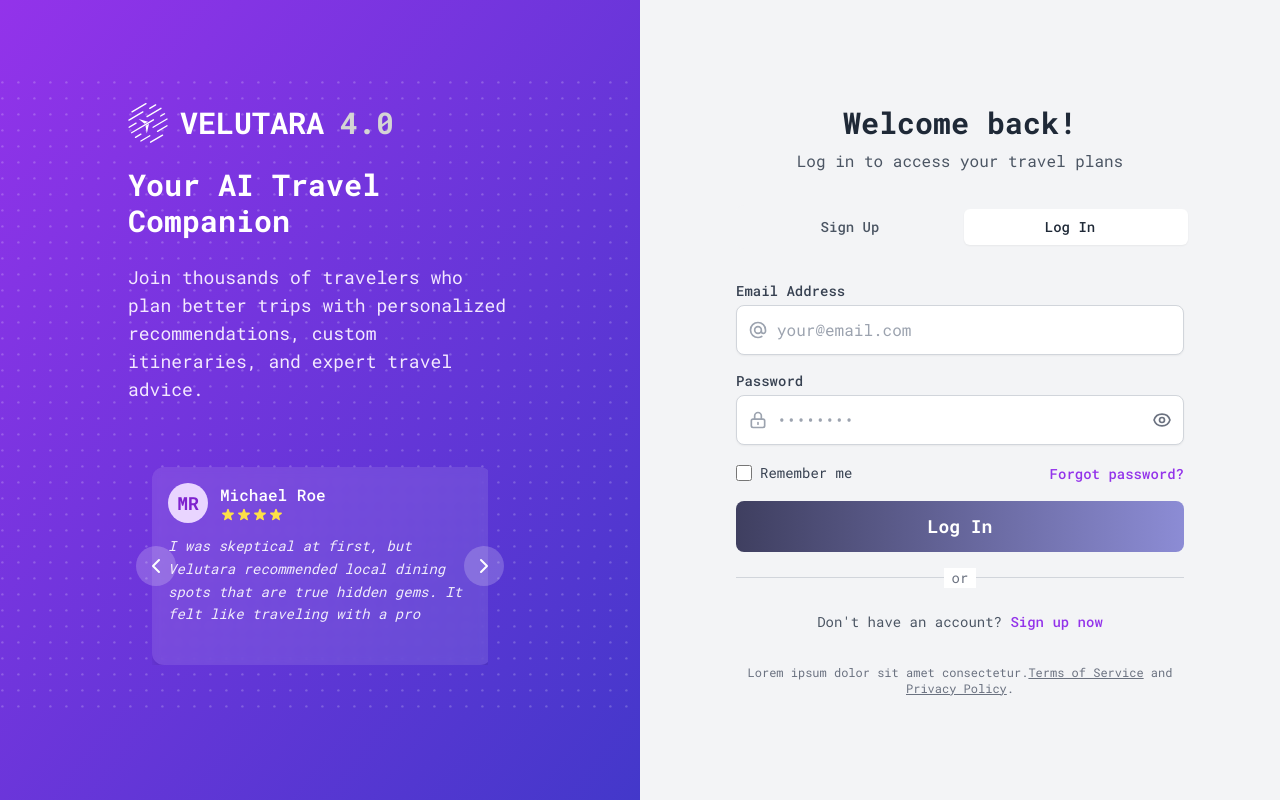
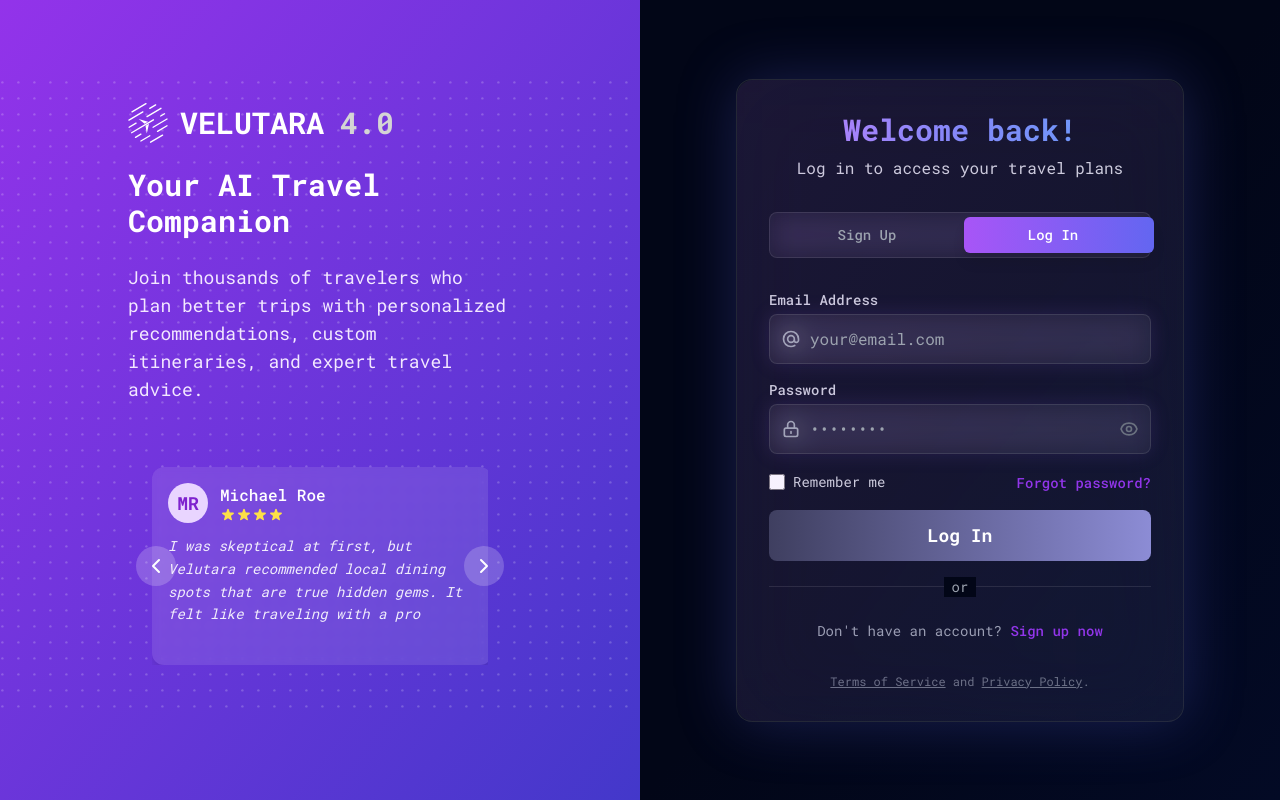
Before and after one commit to ariespujieprasetio/travel-web, a Next.js app: page /login in a window 1280 px wide. Built offline with nearby package versions, Linux system fonts and the light colour scheme; no server answers.

Commit message:
loginpage new ui

```diff
--- a/app/login/page.tsx
+++ b/app/login/page.tsx
@@ -336,8 +336,51 @@
       </div>
 
       {/* Right side with login form */}
-      <div className="w-full md:w-1/2 flex items-center justify-center p-8">
-        <div className="max-w-md w-full">
+      <div className="
+        w-full md:w-1/2
+        flex items-center justify-center
+        p-8
+        bg-gradient-to-br from-[#020617] via-[#020617] to-[#030a25]
+        relative
+        text-white
+        overflow-hidden
+        ">
+        <div className="pointer-events-none absolute inset-0 -z-10">
+
+      <div className="
+        absolute
+        w-[700px] h-[700px]
+        bg-purple-600/20
+        blur-[200px]
+        top-[-200px] right-[-200px]
+      " />
+
+      <div className="
+        absolute
+        w-[600px] h-[600px]
+        bg-indigo-600/20
+        blur-[180px]
+        bottom-[-200px] left-[-200px]
+      " />
+
+      </div>
+      <div className="
+        max-w-md w-full
+        bg-white/[0.04]
+        backdrop-blur-2xl
+        border border-white/10
+        rounded-2xl
+        p-8
+        shadow-[0_0_60px_rgba(99,102,241,0.25)]
+        relative
+        before:absolute
+        before:inset-0
+        before:rounded-2xl
+        before:bg-gradient-to-br
+        before:from-purple-500/10
+        before:to-indigo-500/5
+        before:pointer-events-none
+        ">
           {/* Mobile Logo (visible only on mobile) */}
           <div className="flex items-center justify-center md:hidden mb-8">
             <LogoIcon width={36} height={36} color="#6366F1" />
@@ -350,7 +393,11 @@
               initial={{ opacity: 0, y: -10 }}
               animate={{ opacity: 1, y: 0 }}
               transition={{ duration: 0.3 }}
-              className="text-3xl font-bold mb-2 text-gray-800"
+              className="
+              text-3xl font-bold mb-2
+              bg-gradient-to-r from-purple-400 via-indigo-400 to-blue-400
+              text-transparent bg-clip-text
+              "
             >
               {isLogin ? 'Welcome back!' : 'Create your account'}
             </motion.h2>
@@ -359,17 +406,31 @@
               initial={{ opacity: 0 }}
               animate={{ opacity: 1 }}
               transition={{ duration: 0.3, delay: 0.1 }}
-              className="text-gray-600"
+              className="text-gray-300"
             >
               {isLogin ? 'Log in to access your travel plans' : 'Start planning your dream trips with Velutara'}
             </motion.p>
           </div>
 
           {/* Tab switching */}
-          <div className="bg-gray-100 rounded-lg p-1 mb-8 flex relative">
+          <div className="
+          bg-white/[0.03]
+          border border-white/10
+          backdrop-blur-md
+          rounded-lg
+          p-1 mb-8
+          flex relative
+          ">
             {/* Animated highlight */}
             <motion.div
-              className="absolute top-1 bottom-1 rounded-md bg-white shadow-sm z-0"
+              className="
+              absolute top-1 bottom-1 rounded-md
+              bg-gradient-to-r
+              from-purple-500
+              to-indigo-500
+              shadow-lg
+              z-0
+              "
               initial={false}
               animate={{
                 x: isLogin ? '100%' : '0%',
@@ -379,15 +440,22 @@
             />
 
             <button
-              className={`w-1/2 py-2 rounded-md text-sm font-medium transition-colors z-10 relative ${!isLogin ? 'text-gray-800' : 'text-gray-600'
-                }`}
+              className={`w-1/2 py-2 rounded-md text-sm font-medium transition-all duration-300 z-10 relative ${
+                !isLogin
+                  ? 'text-white'
+                  : 'text-gray-400 hover:text-gray-200'
+              }`}
               onClick={() => setIsLogin(false)}
             >
               Sign Up
             </button>
+
             <button
-              className={`w-1/2 py-2 rounded-md text-sm font-medium transition-colors z-10 relative ${isLogin ? 'text-gray-800' : 'text-gray-600'
-                }`}
+              className={`w-1/2 py-2 rounded-md text-sm font-medium transition-all duration-300 z-10 relative ${
+                isLogin
+                  ? 'text-white'
+                  : 'text-gray-400 hover:text-gray-200'
+              }`}
               onClick={() => setIsLogin(true)}
             >
               Log In
@@ -417,7 +485,7 @@
               <form onSubmit={handleSubmit} className="space-y-4">
                 {!isLogin && (
                   <div>
-                    <label htmlFor="name" className="block text-sm font-medium text-gray-700 mb-1">
+                    <label htmlFor="name" className="block text-sm font-medium text-gray-300 mb-1">
                       Full Name
                     </label>
                     <div className="relative">
@@ -434,14 +502,27 @@
                         onChange={(e: React.ChangeEvent<HTMLInputElement>) => setName(e.target.value)}
                         required
                         placeholder="John Doe"
-                        className="block w-full pl-10 pr-3 py-3 border border-gray-300 rounded-lg focus:outline-none focus:ring-2 focus:ring-purple-500 focus:border-purple-500 shadow-sm"
-                      />
+                        className="
+                        block w-full pl-10 pr-3 py-3
+                      bg-white/[0.05]
+                      focus:bg-white/[0.08]
+                        border border-white/10
+                        text-white
+                        placeholder:text-gray-400
+                        rounded-lg
+                        backdrop-blur-md
+                        focus:outline-none
+                        focus:ring-2 focus:ring-purple-500
+                        focus:border-purple-500
+                        shadow-[0_0_20px_rgba(139,92,246,0.15)]
+                        transition
+                        "                      />
                     </div>
                   </div>
                 )}
 
                 <div>
-                  <label htmlFor="email" className="block text-sm font-medium text-gray-700 mb-1">
+                  <label htmlFor="email" className="block text-sm font-medium text-gray-300 mb-1">
                     Email Address
                   </label>
                   <div className="relative">
@@ -459,13 +540,27 @@
                       onChange={(e: React.ChangeEvent<HTMLInputElement>) => setEmail(e.target.value)}
                       required
                       placeholder="your@email.com"
-                      className="block w-full pl-10 pr-3 py-3 border border-gray-300 rounded-lg focus:outline-none focus:ring-2 focus:ring-purple-500 focus:border-purple-500 shadow-sm"
+                      className="
+                      block w-full pl-10 pr-3 py-3
+                      bg-white/[0.05]
+                      focus:bg-white/[0.08]
+                      border border-white/10
+                      text-white
+                      placeholder:text-gray-400
+                      rounded-lg
+                      backdrop-blur-md
+                      focus:outline-none
+                      focus:ring-2 focus:ring-purple-500
+                      focus:border-purple-500
+                      shadow-[0_0_20px_rgba(139,92,246,0.15)]
+                      transition
+                      "
                     />
                   </div>
                 </div>
 
                 <div>
-                  <label htmlFor="password" className="block text-sm font-medium text-gray-700 mb-1">
+                  <label htmlFor="password" className="block text-sm font-medium text-gray-300 mb-1">
                     Password
                   </label>
                   <div className="relative">
@@ -483,7 +578,21 @@
                       onChange={(e: React.ChangeEvent<HTMLInputElement>) => setPassword(e.target.value)}
                       required
                       placeholder="••••••••"
-                      className="block w-full pl-10 pr-10 py-3 border border-gray-300 rounded-lg focus:outline-none focus:ring-2 focus:ring-purple-500 focus:border-purple-500 shadow-sm"
+                      className="
+                      block w-full pl-10 pr-10 py-3
+                    bg-white/[0.05]
+                    focus:bg-white/[0.08]
+                      border border-white/10
+                      text-white
+                      placeholder:text-gray-400
+                      rounded-lg
+                      backdrop-blur-md
+                      focus:outline-none
+                      focus:ring-2 focus:ring-purple-500
+                      focus:border-purple-500
+                      shadow-[0_0_20px_rgba(139,92,246,0.15)]
+                      transition
+                      "
                     />
                     <button
                       type="button"
@@ -520,7 +629,7 @@
                         onChange={(e: React.ChangeEvent<HTMLInputElement>) => setRememberMe(e.target.checked)}
                         className="h-4 w-4 text-purple-600 focus:ring-purple-500 border-gray-300 rounded"
                       />
-                      <label htmlFor="remember-me" className="ml-2 block text-sm text-gray-700">
+                      <label htmlFor="remember-me" className="ml-2 block text-sm text-gray-300">
                         Remember me
                       </label>
                     </div>
@@ -553,10 +662,10 @@
 
                 <div className="relative mt-6">
                   <div className="absolute inset-0 flex items-center">
-                    <div className="w-full border-t border-gray-300" />
+                  <div className="w-full border-t border-white/10" />
                   </div>
                   <div className="relative flex justify-center text-sm">
-                    <span className="bg-white px-2 text-gray-500">or</span>
+                  <span className="bg-[#020617] px-2 text-gray-400">or</span>
                   </div>
                 </div>
                 <div ref={googleBtnRef} className="mt-6 full" />
@@ -568,7 +677,7 @@
             initial={{ opacity: 0 }}
             animate={{ opacity: 1 }}
             transition={{ delay: 0.3 }}
-            className="mt-6 text-center text-sm text-gray-600"
+            className="mt-6 text-center text-sm text-gray-400"
           >
             {isLogin ? "Don't have an account? " : "Already have an account? "}
             <button
@@ -585,9 +694,8 @@
             transition={{ delay: 0.4 }}
             className="mt-8 text-center text-xs text-gray-500"
           >
-            Lorem ipsum dolor sit amet consectetur.
-            <a href="/terms" className="underline hover:text-gray-700">Terms of Service</a> and{' '}
-            <a href="/privacy" className="underline hover:text-gray-700">Privacy Policy</a>.
+            <a href="/terms" className="underline hover:text-gray-300">Terms of Service</a> and{' '}
+            <a href="/privacy" className="underline hover:text-gray-300">Privacy Policy</a>.
           </motion.p>
         </div>
       </div>
```
